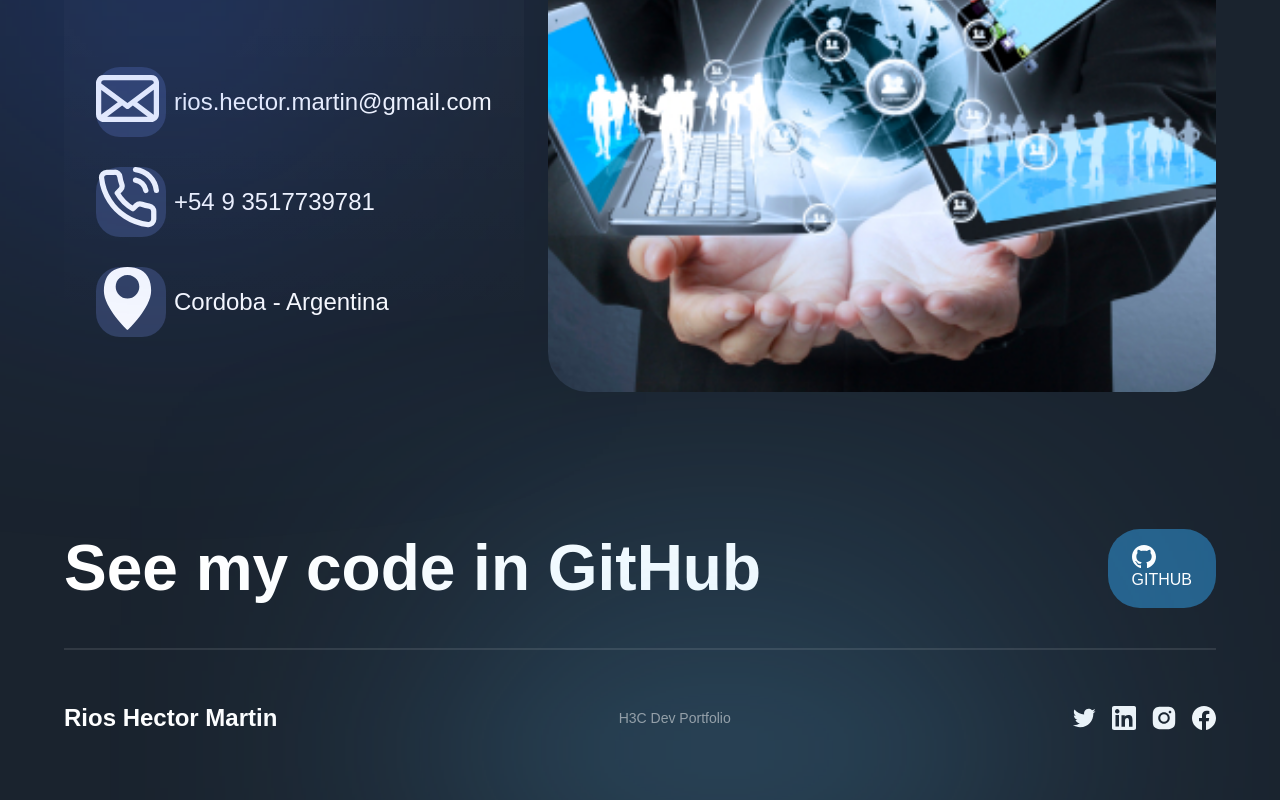
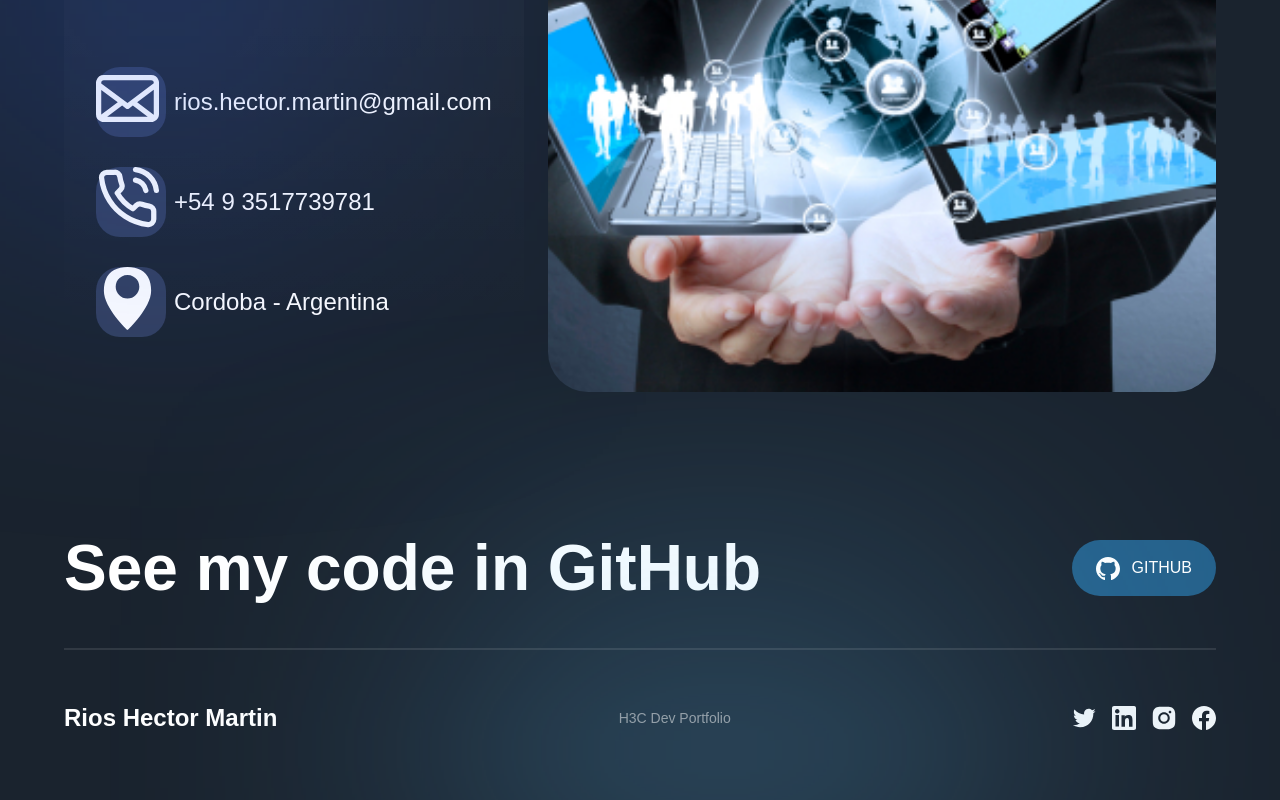
Before and after one commit to RiosHectorM/h3cportfolio, a Next.js app: page / in a window 1280 px wide. Shown: the part 5970-6770 px from the top of the page. Built offline with nearby package versions, Linux system fonts and the light colour scheme; a web font is replaced by a local one.

Commit message:
"link GH"

```diff
--- a/components/Footer.jsx
+++ b/components/Footer.jsx
@@ -19,19 +19,19 @@ const Footer = () => (
         <h4 className="font-bold md:text-[64px] text-[44px] text-white">
           See my code in GitHub
         </h4>
-        <button
-          type="button"
-          className="flex items-center h-fit py-4 px-6 bg-[#25618b] rounded-[32px] gap-[12px]"
-        >
-          <a href="https://github.com/RiosHectorM" target="_blank" rel="noreferrer">
+        <a href="https://github.com/RiosHectorM" target="_blank" rel="noreferrer">
+          <button
+            type="button"
+            className="flex items-center h-fit py-4 px-6 bg-[#25618b] rounded-[32px] gap-[12px]"
+          >
             <img
               src="/github.svg"
               alt="github"
               className="w-[24px] h-[24px]object-contain"
             />
             <span className="font-normal text-[16px] text-white">GITHUB</span>
-          </a>
-        </button>
+          </button>
+        </a>
       </div>
       <div className="flex flex-col">
         <div className="mb-[50px] h-[2px] bg-white opacity-10" />
```
